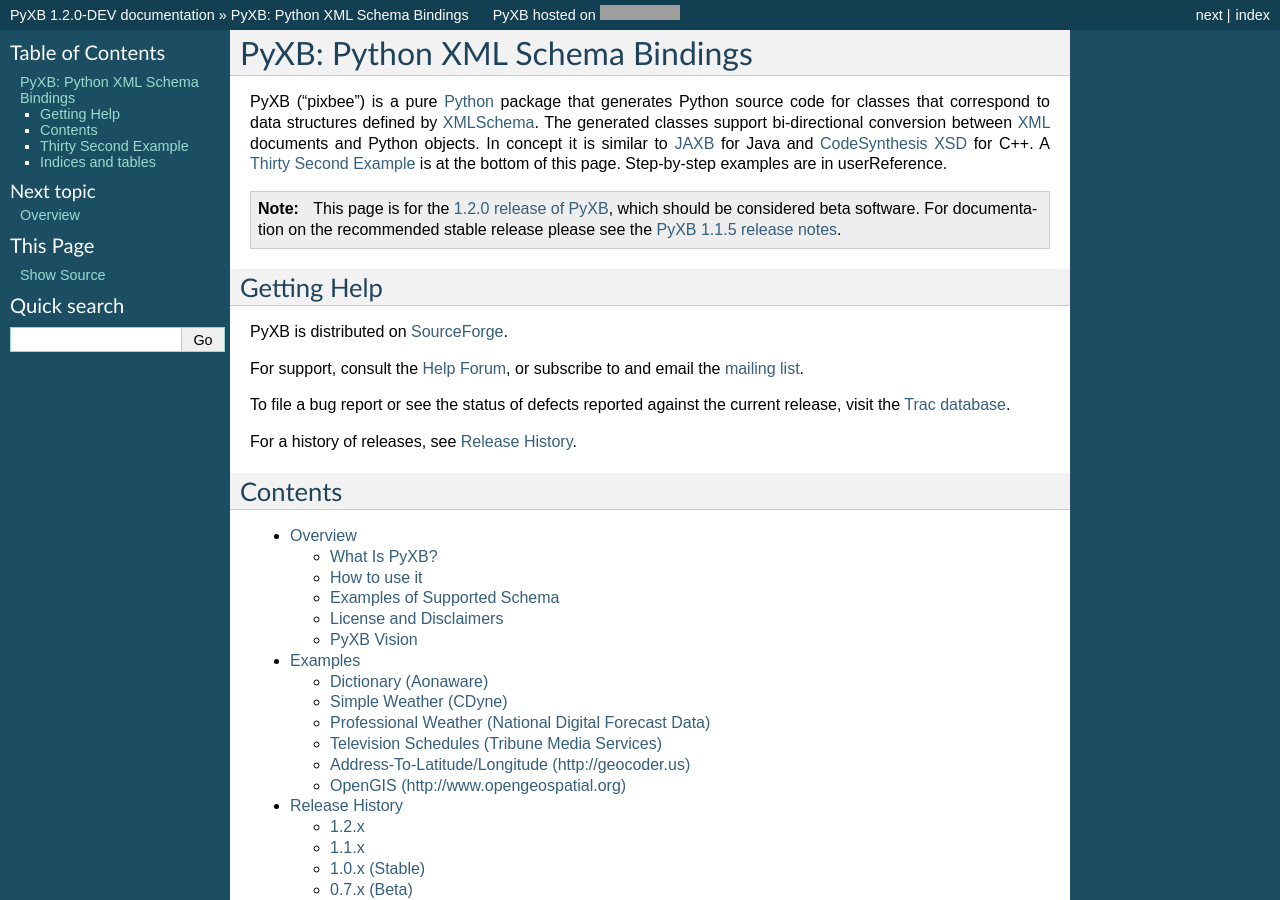
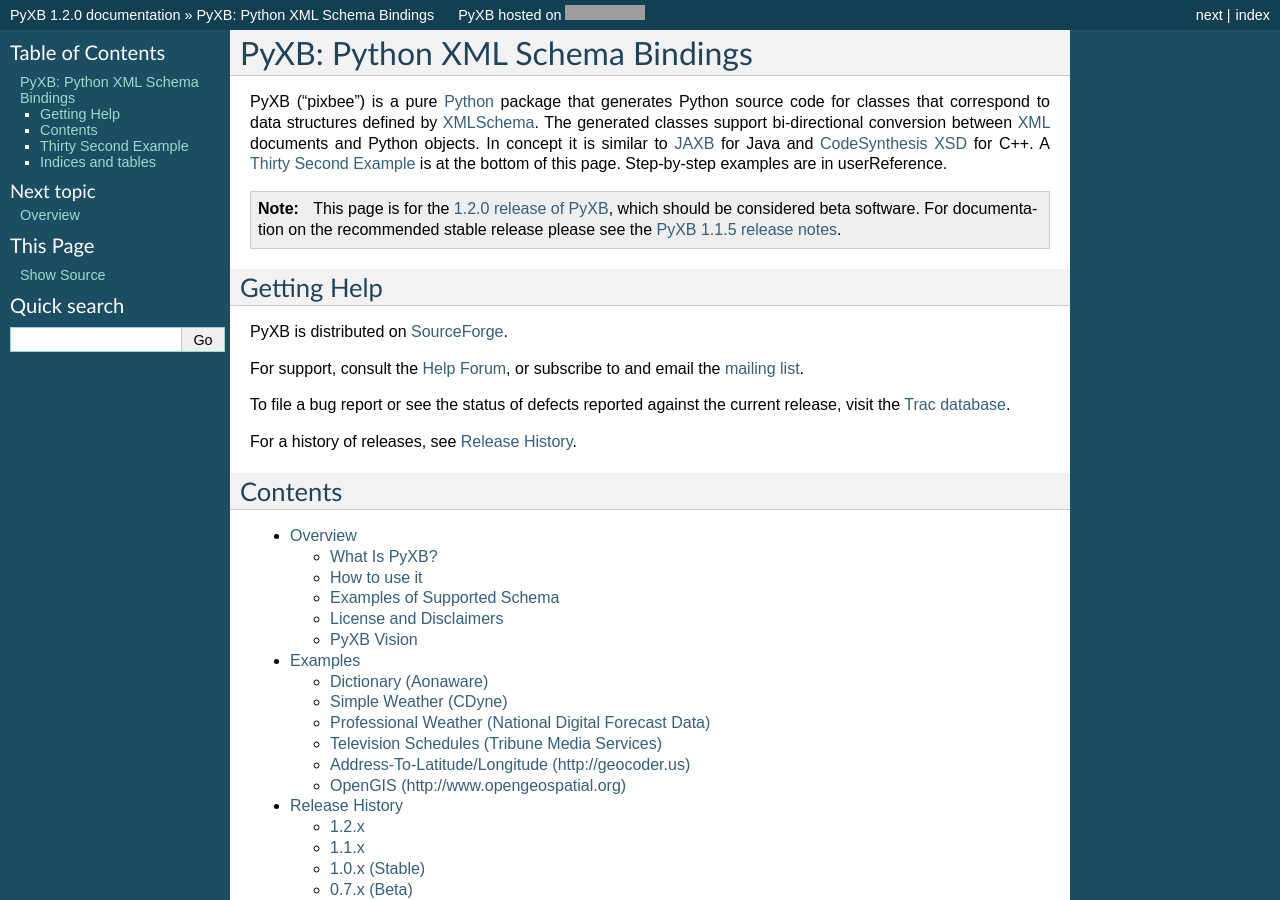
Before and after one commit to pabigot/pyxb, a Sphinx documentation site: the page built from doc/index.txt, in a window 1280 px wide and 900 px high. Built offline with Sphinx 7.4.7, drawn with Linux system fonts in a browser that asks for light colours; pages that are not in the unit, such as notebooks, are missing from menus; some of the changed text lies outside the part shown; grey boxes are pictures that could not be loaded.

Commit message:
Version number updated for release 1.2.0

```diff
--- a/README.txt
+++ b/README.txt
@@ -1,5 +1,5 @@
 PyXB -- Python W3C XML Schema Bindings
-Version 1.2.0-DEV
+Version 1.2.0
 
 This source release includes pre-built bundles for common XML namespaces,
 assorted web service namespaces, and SAML.  A bundle for over 75 namespaces
--- a/doc/conf.py
+++ b/doc/conf.py
@@ -47,7 +47,7 @@
 # The short X.Y version.
 version = '1.2'
 # The full version, including alpha/beta/rc tags.
-release = '1.2.0-DEV'
+release = '1.2.0'
 
 # The language for content autogenerated by Sphinx. Refer to documentation
 # for a list of supported languages.
--- a/pyxb/__init__.py
+++ b/pyxb/__init__.py
@@ -60,7 +60,7 @@
         if issubclass(self.__class__.mro()[-2], ( list, dict )):
             super(cscRoot, self).__init__(*args)
 
-__version__ = '1.2.0-DEV'
+__version__ = '1.2.0'
 """The version of PyXB"""
 
 __url__ = 'http://pyxb.sourceforge.net'
--- a/setup.py
+++ b/setup.py
@@ -1,7 +1,7 @@
 #!/usr/bin/env python
 
 # The current version of the system.  Format is #.#.#[-DEV].
-version = '1.2.0-DEV'
+version = '1.2.0'
 
 import distutils.sysconfig
 
```
